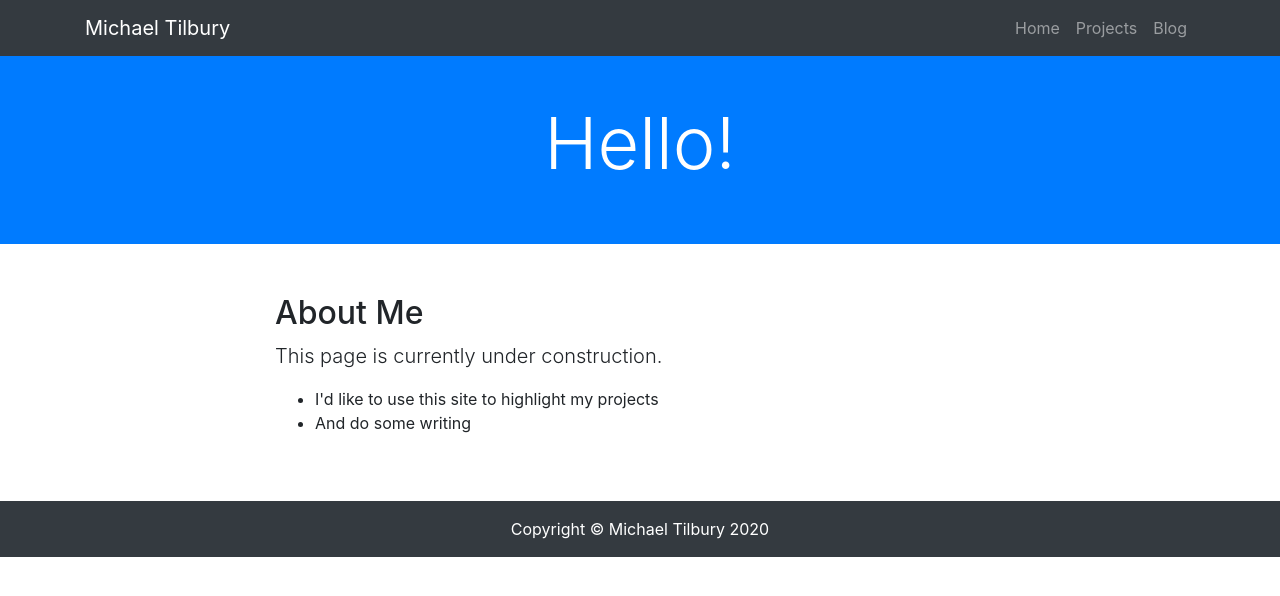
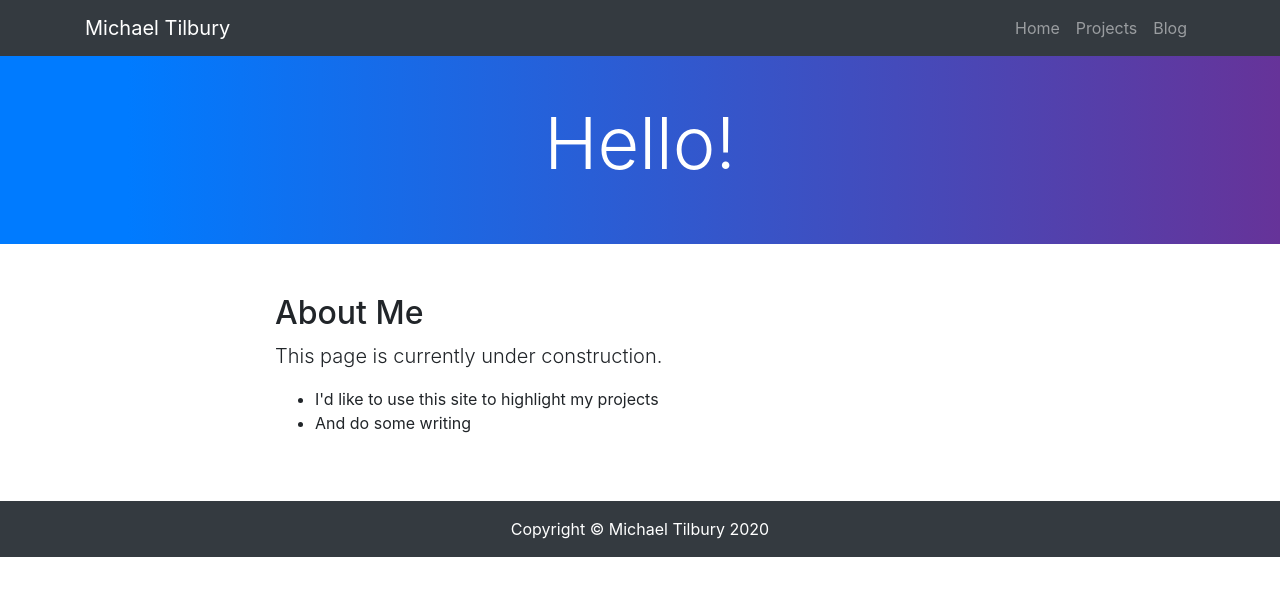
Before and after one commit to mtilbury/Personal-Site, a Jekyll site: the page built from index.html, in a window 1280 px wide. Shown: the top 596 px of the page. Built offline with Jekyll 4.4.1, drawn with Linux system fonts in a browser that asks for light colours.

Commit message:
Changed header color to gradient

```diff
--- a/_layouts/default.html
+++ b/_layouts/default.html
@@ -12,6 +12,7 @@
 
   <!-- Bootstrap core CSS -->
   <link rel="stylesheet" href="https://stackpath.bootstrapcdn.com/bootstrap/4.1.3/css/bootstrap.min.css" integrity="sha384-MCw98/SFnGE8fJT3GXwEOngsV7Zt27NXFoaoApmYm81iuXoPkFOJwJ8ERdknLPMO" crossorigin="anonymous">
+  <!-- <link rel="stylesheet" href="/assets/css/bootstrap.min.css"> -->
 
   <!-- Default General Styles -->
   <link rel="stylesheet" href="/assets/css/styles.css">
--- a/_sass/main.scss
+++ b/_sass/main.scss
@@ -5,6 +5,7 @@
 header {
     // padding: 156px 0 100px;
     padding: 100px 0 50px;
+    background-image: linear-gradient(to right, #007bff 10%, #663399 100%) !important;
 }
 
 section {
```
